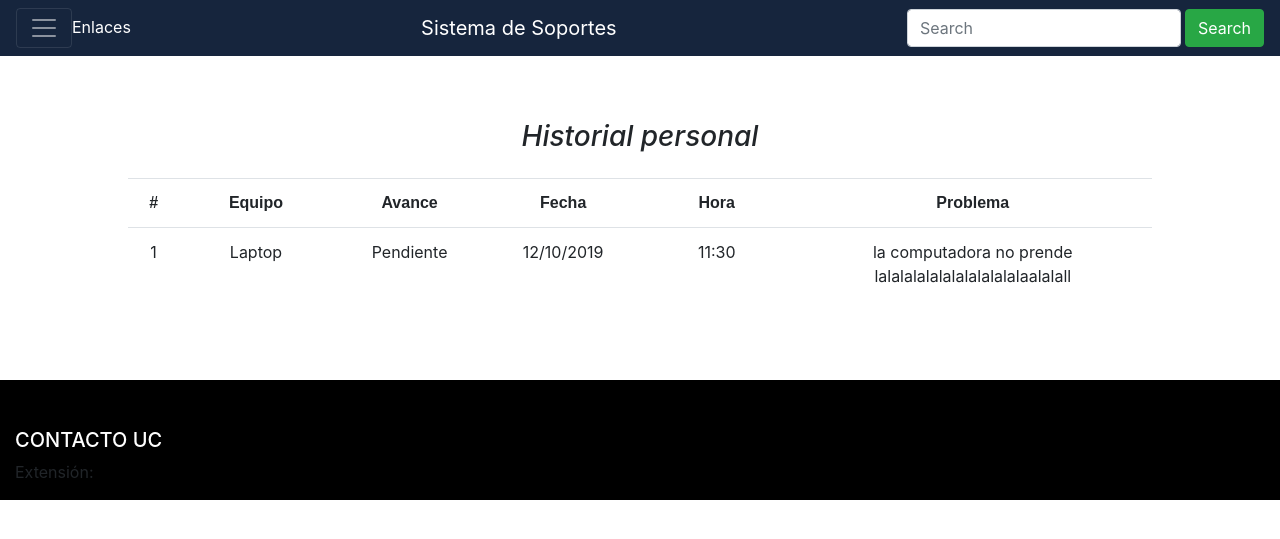
After one commit to alexorozco2410/SistemaSoportes, a CodeIgniter app: page /SistemaSoportes/index.php/mis_soportes_controller/index in a window 1280 px wide. The commit adds this page. Shown: the top 539 px of the page. Run offline with CodeIgniter, Linux system fonts and the light colour scheme; some libraries are stand-ins or nearby versions.

Commit message:
modificación 04/10/2019

```diff
--- /dev/null
+++ b/application/controllers/mis_soportes_controller.php
@@ -0,0 +1,18 @@
+<?php
+defined('BASEPATH') OR exit('No direct script access allowed');
+
+class Mis_Soportes_controller extends CI_Controller {
+
+  function __construct(){
+    parent::__construct();
+  }
+
+	public function index()
+	{
+		$this->load->view('inicio');
+    $this->load->view('nav');
+    $this->load->view('mis_soportes');
+    $this->load->view('footer');
+    $this->load->view('final');
+	}
+}
--- a/application/views/footer.php
+++ b/application/views/footer.php
@@ -1,13 +1,16 @@
-    <footer>
-        <div class="container-fluid" >
-          <div class="row">
-            <div class="col-md-12 col-sm-12 col-xs-12 bg-dark" style="color:white;">
-              <div class="col-md-3">
-                lalalala
-              </div>
-            </div>
+<link rel="stylesheet" href="../assets/css/my_footer.css">
+    <footer class="footer-page font-small pt-5 my-footer ">
+      <div class="container-fluid text-md-left">
+        <div class="row">
+          <div class="col-md-6 mt-md-0 mt-3">
+            <h5 class="text-uppercase tit-footer">Contacto UC</h5>
+            <p>
+              Extensión:
+
+            </p>
           </div>
         </div>
+      </div>
     </footer>
   </body>
 </html>
--- /dev/null
+++ b/application/views/mis_soportes.php
@@ -0,0 +1,29 @@
+<link rel="stylesheet" href="../assets/css/mis_soportes.css">
+
+<div class="container-fluid cont-style">
+  <div class="row justify-content-center">
+    <div class="col-md-12 col-sm-12 col-xs-12">
+      <h3 class="titulo-hms mb-4">Historial personal</h3>
+      <div class="table-responsive">
+        <table class="table hover-table">
+          <tr>
+            <th class="atributo-sht atrib-stl">#</th>
+            <th class="atributo atrib-stl">Equipo</th>
+            <th class="atributo atrib-stl">Avance</th>
+            <th class="atributo atrib-stl">Fecha</th>
+            <th class="atributo atrib-stl">Hora</th>
+            <th class="atributo-ext atrib-stl">Problema</th>
+          </tr>
+          <tr>
+            <td>1</td>
+            <td>Laptop</td>
+            <td>Pendiente</td>
+            <td>12/10/2019</td>
+            <td>11:30</td>
+            <td>la computadora no prende lalalalalalalalalalalalaalalall</td>
+          </tr>
+        </table>
+      </div>
+    </div>
+  </div>
+</div>
--- /dev/null
+++ b/assets/css/mis_soportes.css
@@ -0,0 +1,29 @@
+.cont-style{
+  padding: 5% 10% 5% 10%;
+}
+ .titulo-hms{
+   text-align: center;
+   text-decoration: inherit;
+   font-style: italic;
+ }
+
+.atributo-sht{
+  width: 5%
+}
+
+.atributo{
+  width: 15%;
+}
+
+.atrib-stl{
+  text-align: center;
+  font-family: fantasy;
+}
+
+.atrib-ext{
+  text-align: left;
+}
+
+table tr td{
+  text-align: center;
+}
--- /dev/null
+++ b/assets/css/my_footer.css
@@ -0,0 +1,7 @@
+.my-footer{
+  background-color: black;
+}
+
+.tit-footer{
+  color: white;
+}
```
